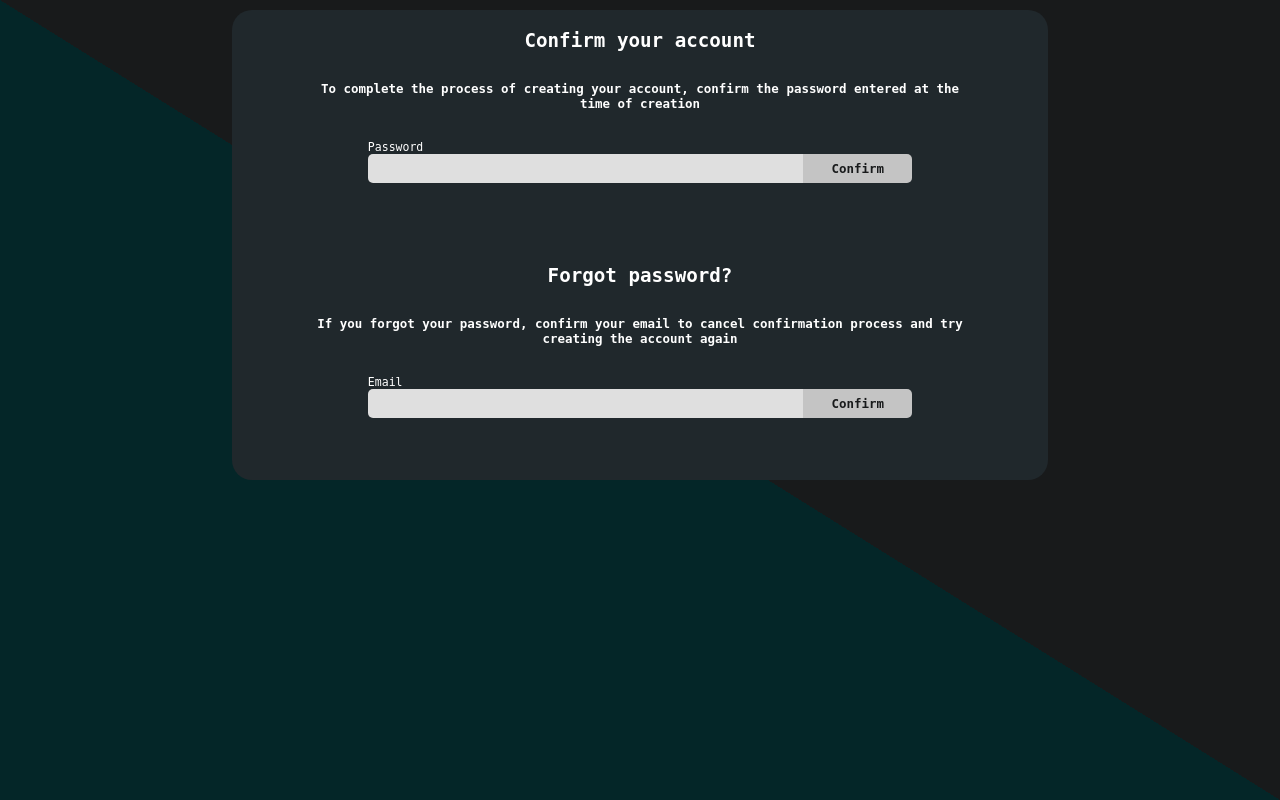
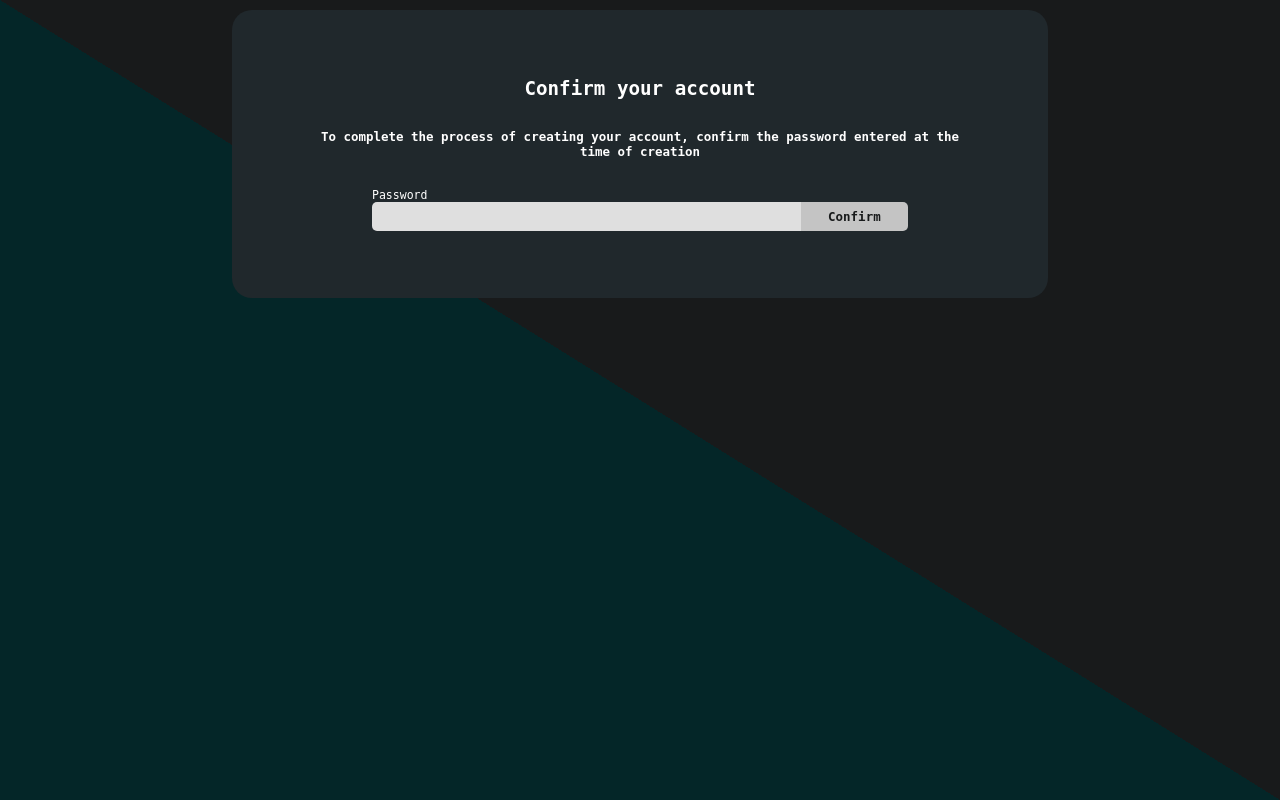
Before and after one commit to LuisHenriqueDaSilv/trendvideo, a Flask app: page /account/create/confirm/email in a window 1280 px wide. Run offline with Flask 2, Linux system fonts and the light colour scheme; parts of the project's set-up code (start-up, migrations or seed data) failed here and were passed over; some web fonts are replaced.

Commit message:
Changing mode to confirm acount create

```diff
--- a/backend/app/__init__.py
+++ b/backend/app/__init__.py
@@ -45,5 +45,6 @@ from .database.models import (
     like_model,
     follow_model,
     comment_model,
-    change_password_request_model
+    change_password_request_model,
+    confirm_account_process_model
 )
--- a/backend/app/database/models/__init__.py
+++ b/backend/app/database/models/__init__.py
@@ -4,3 +4,4 @@ from .like_model import Like
 from .follow_model import Follow
 from .comment_model import Comment
 from .change_password_request_model import ChangePasswordRequest
+from .confirm_account_process_model import ConfirmAccountProcess
--- a/backend/app/routes/account_routes.py
+++ b/backend/app/routes/account_routes.py
@@ -22,7 +22,13 @@ from ..utils import get_public_video_data, format_number
 from ..emails import confirm_account_email, change_password_email
 
 # Database Models
-from ..database.models import Account, Follow, Video, ChangePasswordRequest
+from ..database.models import (
+    Account,
+    Follow,
+    Video,
+    ChangePasswordRequest,
+    ConfirmAccountProcess
+)
 
 # Middlewares
 from ..middlewares.verify_token import verify_token
@@ -155,11 +161,17 @@ def create_account():
             username=username,
             email=user_email,
             password=encrypted_password,
-            confirmation_uuid=confirmation_uuid,
             image_name=profile_image_name
         )
+        db.session.add(user_account)
+        db.session.commit()
 
-        db.session.add(user_account)
+        confirm_create_process = ConfirmAccountProcess(
+            uuid=confirmation_uuid,
+            owner_id=user_account.id
+        )
+
+        db.session.add(confirm_create_process)
         db.session.commit()
 
         return {'status': 'ok'}
@@ -191,18 +203,19 @@ def confirm_create_account():
                 'message': 'Password or uuid not provided'
             }, 400
 
-        account_to_confirm_create = Account.query.filter_by(
-            confirmation_uuid=uuid,
-            status='awaiting confirmation'
+
+        confirm_account_process = ConfirmAccountProcess.query.filter_by(
+            uuid=uuid,
         ).first()
-        if not account_to_confirm_create:
+
+        if not confirm_account_process:
             return {
                 'status': 'error',
                 'message': 'Not exist account waiting for confirmation with the uuid provided'
             }, 400
 
 
-        account_password = account_to_confirm_create.password
+        account_password = confirm_account_process.owner.password
         user_password_match = bcrypt.checkpw(
             password=password_sended_by_user.encode(),
             hashed_password=account_password
@@ -214,50 +227,12 @@ def confirm_create_account():
             }, 400
 
 
-        account_to_confirm_create.status = 'OK'
-        account_to_confirm_create.confirmation_uuid = 'None'
-        db.session.commit()
-
-        return {'status': 'ok'}
-
-    except Exception as error:
-
-        app.logger.error(error)
-
-        return {
-            'status': 'error',
-            'message': 'something unexpected happened'
-        }, 500
-
-@accounts_router.route('/account/create/cancel', methods=['POST'])
-def cancel_create_account():
-
-    try:
-
-        user_email = request.form.get('email')
-        uuid = request.form.get('uuid')
-
-        if not user_email or not uuid:
-            return {
-                'status': 'error',
-                'message': 'Email or uuid not provided'
-            }, 400
-
-
-        account_to_delete = Account.query.filter_by(
-            email=user_email,
-            status='awaiting confirmation',
-            confirmation_uuid=uuid
+        account_to_confirm_create = Account.query.filter_by(
+            id=confirm_account_process.owner_id
         ).first()
 
-        if not account_to_delete:
-            return {
-                'status': 'error',
-                'message': 'Not exist account awaiting confirmation with provided email and uuid.'
-            }, 404
-
-
-        db.session.delete(account_to_delete)
+        account_to_confirm_create.status = 'OK'
+        db.session.delete(confirm_account_process)
         db.session.commit()
 
         return {'status': 'ok'}
--- a/backend/app/templates/confirm_email.html
+++ b/backend/app/templates/confirm_email.html
@@ -50,11 +50,12 @@
 
         .container {
             background-color: #20282C;
-            height: 49rem;
+            height: 30rem;
             width: 85rem;
             border-radius: 20px;
-            display: grid;
-            grid-template-rows: 1fr 1fr;
+            display: flex;
+            justify-content: center;
+            align-items: center;
 
             position: absolute;
             top: 10px;
@@ -146,6 +147,7 @@
             .container {
                 background: none;
                 width: 100vw;
+                height: 100vh;
                 bottom: 0;
                 justify-content: center;
                 align-items: center;
@@ -176,8 +178,6 @@
 
         }
 
-
-
     </style>
     <body>
         <div class="overlay">
@@ -197,23 +197,6 @@
                             <button type="submit">Confirm</button>
                         </div>
                     </form>
-                </section>
-
-                <section>
-                    <h1>Forgot password?</h1>
-                    <p>If you forgot your password, confirm your email to cancel confirmation process and try creating the account again</p>
-
-                    <form onsubmit="emailFormSubmit(event)">
-                        <label>Email</label>
-                        <div>
-                            <input
-                                type="text"
-                                id="email_input"
-                            />
-                            <button type="submit">Confirm</button>
-                        </div>
-                    </form>
-
                 </section>
 
             </div>
@@ -261,39 +244,5 @@
             return false
         }
 
-        function emailFormSubmit(event){
-
-            event.preventDefault()
-
-            const queryParams = new URLSearchParams(document.location.search)
-            const uuid = queryParams.get('uuid')
-
-            const cancelEmailInput = document.getElementById('email_input')
-            const cancelEmailValue = cancelEmailInput.value
-
-            const data  = new FormData()
-
-            data.append('uuid', uuid)
-            data.append('email', cancelEmailValue)
-
-            fetch('/account/create/cancel', {
-                method: 'POST',
-                body: data
-            }).then(async(response) => {
-
-                const responseData = await response.json()
-
-                if(responseData.status === 'error'){
-
-                    alert(`Error: ${responseData.message}`)
-
-                }else {
-                    alert(`Your account confirm process are delete with sucess`)
-                }
-            })
-
-            return false
-        }
-
     </script>
 </html>
```
Also changed, not shown: backend/app/database/models/account_model.py (+4 -3 lines), backend/app/database/models/confirm_account_process_model.py (added, +21 -0 lines), README.MD, backend/README.MD (deleted), web/README.MD (deleted), web/README.md (deleted).
